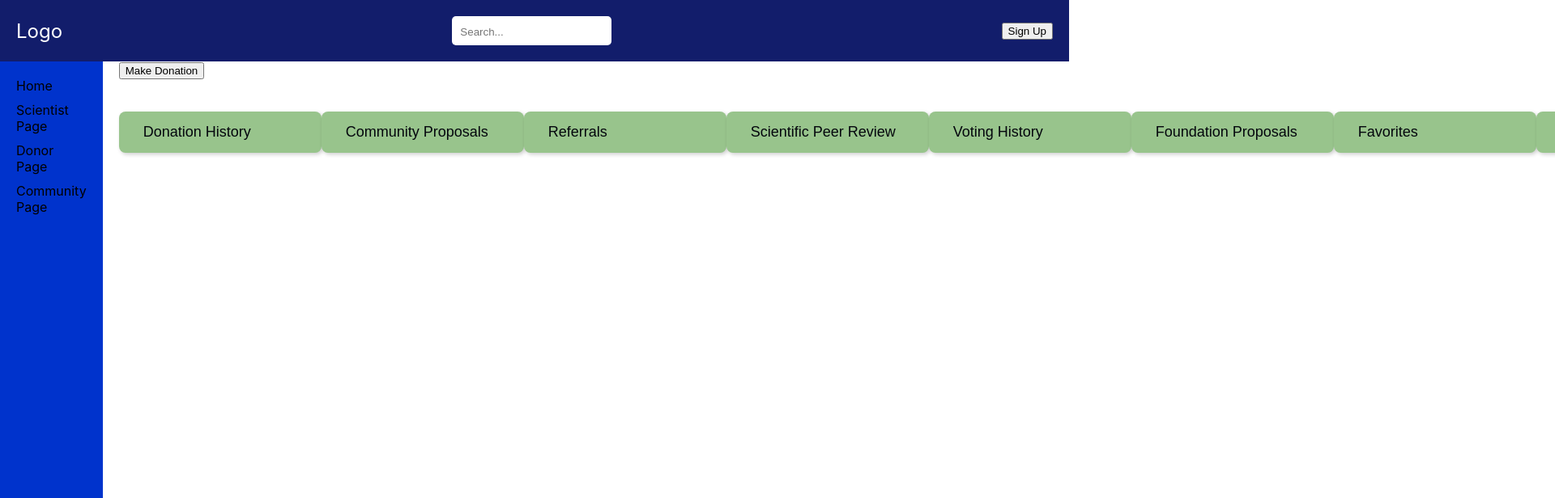
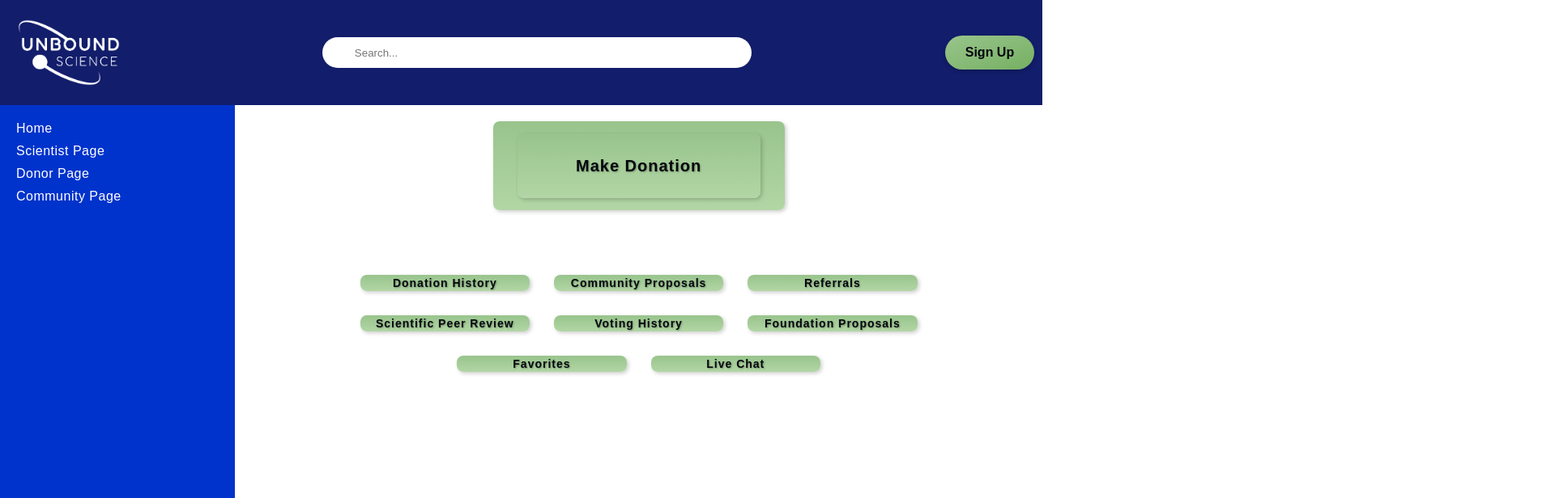
Before and after one commit to Unboundscience/Proof-of-Concept, a React (Create React App) app in the folder unbound-science/: page / in a window 1280 px wide. Both pictures are taken after a click on the item "Donor Page". Shown: the top 616 px of the page at 81% size, 1920 px wide, since content can reach past the window. Built offline with nearby package versions, Linux system fonts and the light colour scheme.

Commit message:
CSS for Donor, Signup, and Home Page

```diff
--- a/unbound-science/src/App.css
+++ b/unbound-science/src/App.css
@@ -3,15 +3,10 @@
   display: flex;
   flex-direction: column; /* Stack header and main content vertically */
   min-height: 100vh;
+  width: 99%;
 }
 
 .container {
   display: flex; /* Make sidebar and main content flexible */
   flex: 1;
 }
-
-.header {
-  display: flex;
-  flex-direction: row;
-  width: 100%; /* Make header take full width */
-}
--- /dev/null
+++ b/unbound-science/src/DonorPage.css
@@ -0,0 +1,56 @@
+/* DonorPage.css */
+
+.donor-page {
+    flex: 1;
+    max-width: 1200px;
+    margin: 0 auto;
+    padding: 20px;
+    display: flex; /* Enable flexbox */
+    flex-direction: column; /* Arrange items vertically */
+    align-items: center; /* Center items horizontally
+   */
+  }
+
+  /* Style for the "Make Donation" button */
+  .make-donation-button {
+    background: linear-gradient(to bottom, #98C48C, #B2D6A5); /* Use your green gradient */
+    color: #04060D;
+    border: none;
+    font-weight: bold;
+    text-shadow: 1px 1px 2px rgba(0, 0, 0, 0.3);
+    letter-spacing: 1px;
+    padding: 15px 30px;
+    border-radius: 8px;
+    cursor: pointer;
+    box-shadow: 2px 2px 5px rgba(0, 0, 0, 0.2);
+    width: 300px; /* Adjust width as needed */
+    height: 80px; /* Adjust height as needed */
+    text-align: center;
+    font-size: 20px; /* Slightly larger font */
+    margin-bottom: 30px; /* Add some space below the button */
+  }
+
+  /* Style for the other buttons */
+  .category-buttons {
+    display: flex;
+    flex-wrap: wrap; /* Allow buttons to wrap onto multiple lines */
+    justify-content: center;
+    gap: 20px; /* Adjust spacing between buttons */
+  }
+
+  .category-buttons button {
+    background: linear-gradient(to bottom, #98C48C, #B2D6A5);
+    color: #04060D;
+    border: none;
+    font-weight: bold;
+    text-shadow: 1px 1px 2px rgba(0, 0, 0, 0.3);
+    letter-spacing: 1px;
+    padding: 15px 30px;
+    border-radius: 8px;
+    cursor: pointer;
+    box-shadow: 2px 2px 5px rgba(0, 0, 0, 0.2);
+    width: calc(33.33% - 40px); /* 3 buttons per row with spacing */
+    height: 150px;  /* Adjust height as needed */
+    text-align: center;
+    font-size: 18px;
+  }
--- a/unbound-science/src/DonorPage.js
+++ b/unbound-science/src/DonorPage.js
@@ -1,23 +1,23 @@
 import React from 'react';
+import './DonorPage.css'
 
 
 function DonorPage() {
 
     return (
-        <div className="landing-page">
-          {/* Your landing page content here */}
-          <div>
-          <button className="scientist-button">Make Donation</button>
+        <div className='donor-page'>
+          <div className='make-donation-button'>
+          <button className="make-donation-button">Make Donation</button>
           </div>
-          <div className="signup-buttons">
-            <button className="scientist-button">Donation History</button>
-            <button className="donor-button">Community Proposals</button>
-            <button className="community-button">Referrals</button>
-            <button className="community-button">Scientific Peer Review</button>
-            <button className="community-button">Voting History</button>
-            <button className="community-button">Foundation Proposals</button>
-            <button className="community-button">Favorites</button>
-            <button className="community-button">Live Chat</button>
+          <div className="category-buttons">
+            <button className="category-buttons">Donation History</button>
+            <button className="category-buttons">Community Proposals</button>
+            <button className="category-buttons">Referrals</button>
+            <button className="category-buttons">Scientific Peer Review</button>
+            <button className="category-buttons">Voting History</button>
+            <button className="category-buttons">Foundation Proposals</button>
+            <button className="category-buttons">Favorites</button>
+            <button className="category-buttons">Live Chat</button>
 
           </div>
         </div>
--- /dev/null
+++ b/unbound-science/src/HomePage.css
@@ -0,0 +1,70 @@
+/* HomePage.css */
+
+.landing-page {
+    flex: 1;
+    max-width: 1200px;
+    margin: 0 auto;
+    padding: 20px;
+}
+
+/* Style for category buttons */
+.category-buttons {
+    display: flex;
+    flex-wrap: wrap;
+    justify-content: center;
+    margin-top: 40px;
+    gap: 10px;
+}
+
+
+.category-buttons button {
+    background: linear-gradient(to bottom, #98C48C, #B2D6A5);
+    color: #04060D;
+    border: none;
+    font-weight: bold;
+    text-shadow: 1px 1px 2px rgba(0, 0, 0, 0.3);
+    letter-spacing: 1px;
+    padding: 2px;
+    border-radius: 8px;
+    cursor: pointer;
+    box-shadow: 2px 2px 5px rgba(0, 0, 0, 0.2);
+    margin: 10px; /* Add margin for spacing */
+    flex: 0 0 calc(25% - 20px); /* Adjust width as needed, ensuring space for margins */
+    text-align: center;
+    width: calc(20% - 20px); /* Adjust width to fit more buttons per row */
+    height: 20px;
+    font-size: 14px; /* Slightly smaller font */
+}
+
+/* Style for video thumbnails (assuming they are buttons) */
+.video-thumbnails {
+    display: flex;
+    flex-wrap: wrap;
+    justify-content: space-around;
+    margin-top: 40px;
+}
+
+.video-thumbnails button {
+    /* Style these buttons to represent video thumbnails */
+    width: 350px; /* Adjust as needed */
+    height: 250px; /* Adjust as needed */
+    background-color: #ccc; /* Placeholder background */
+    border: none;
+    border-radius: 5px;
+    margin: 10px;
+    cursor: pointer;
+}
+
+
+/* Media query for smaller screens */
+@media (max-width: 768px) {
+    .category-buttons button {
+        width: calc(33.33% - 20px); /* 3 buttons per row on smaller screens */
+    }
+}
+
+@media (max-width: 480px) {
+    .category-buttons button {
+        width: calc(50% - 20px); /* 2 buttons per row on even smaller screens */
+    }
+}
--- a/unbound-science/src/components/Header.css
+++ b/unbound-science/src/components/Header.css
@@ -1,33 +1,57 @@
-/* Header.css */
 .header {
     background-color: #121D6B;
     color: white;
-    padding: 20px; /* More padding */
+    padding: 25px 10px; /* Increased padding */
     display: flex;
     align-items: center;
     justify-content: space-between;
+    height: 80px; /* Adjust height as needed */
+    width: 100%;
   }
 
-  .logo {
-    font-size: 24px; /* Or use an image */
+  .logo-image {
+    height: 90px; /* Or set a specific width */
   }
 
   .search-bar {
     background-color: white;
-    border-radius: 5px;
-    padding: 8px;
+    border-radius: 25px; /* More rounded corners */
+    padding: 10px 15px; /* Increased padding */
+    display: flex; /* Use flexbox for icon placement */
+    align-items: center;
+    max-width: 500px; /* Limit search bar width */
+    flex-grow: 3;
   }
 
   .search-bar input {
     border: none;
     outline: none;
+    flex-grow: 1; /* Allow input to take up available space */
+    margin-left: 10px; /* Add space between icon and input */
   }
 
-  .signup-button { /* Adjusted colors to match image */
-    background-color: #0033CC;
-    color: white;
+  .search-bar::before { /* Add a search icon */
+    content: "\f002"; /* Unicode for FontAwesome search icon */
+    font-family: "Font Awesome 5 Free";
+    font-weight: 900;
+    color: #999;
+  }
+
+  .signup-button {
+    background: linear-gradient(to bottom right, #98C48C, #76B062); /* Gradient using primary green and a darker shade */
+    color: #04060D; /* Dark text for contrast */
     border: none;
-    padding: 10px 20px;
-    border-radius: 5px;
+    padding: 12px 25px;
+    border-radius: 25px; /* More pronounced rounded corners */
     cursor: pointer;
+    font-size: 16px;
+    font-weight: bold;
+    font-family: 'Arimo', sans-serif; /* Use your primary typeface */
+    box-shadow: 0px 2px 5px rgba(0, 0, 0, 0.2); /* Subtle shadow */
+    transition: all 0.2s ease-in-out; /* Smooth transitions on hover */
   }
+
+  .signup-button:hover {
+    transform: translateY(-2px); /* Slight lift on hover */
+    box-shadow: 0px 4px 8px rgba(0, 0, 0, 0.3); /* More pronounced shadow on hover */
+  }
--- a/unbound-science/src/components/Navbar.css
+++ b/unbound-science/src/components/Navbar.css
@@ -1,9 +1,14 @@
 /* Navbar.css */
 .navbar {
     width: 250px; /* Wider sidebar */
+    color: #FFFFFF;
+    text-decoration: none;
     background-color: #0033CC;
     padding: 20px;
     margin-right: 20px; /* Add space between sidebar and content */
+    font-size: 16px; /* Adjust as needed */
+    font-weight: 500; /* Slightly bolder */
+    letter-spacing: 0.5px; /* Add subtle letter spacing */
   }
 
   .navbar ul {
@@ -16,7 +21,16 @@
     margin-bottom: 10px;
   }
 
+  .navbar li:hover {
+    background-color: rgba(255, 255, 255, 0.1); /* Subtle background on hover */
+  }
+
   .navbar a {
     color: white;
     text-decoration: none;
   }
+
+  .navbar .active { /* Style the active link */
+    font-weight: bold;
+    text-decoration: underline;
+  }
--- a/unbound-science/src/components/header.js
+++ b/unbound-science/src/components/header.js
@@ -1,15 +1,15 @@
 import React from 'react';
 import './Header.css';
-
+import logo from '../images/USLogo-white.png';
 
 function Header({ onNavigate }) {
   return (
     <header className="header">
-      <div className="logo">Logo</div>
+      <img src={logo} alt="US Logo" className="logo-image" />
       <div className="search-bar">
         <input type="text" placeholder="Search..." />
       </div>
-      <button className="scientist-button" onClick={() => onNavigate('signup')}>Sign Up</button>
+      <button className="signup-button" onClick={() => onNavigate('signup')}>Sign Up</button>
     </header>
   );
 }
--- a/unbound-science/src/components/signuppage.css
+++ b/unbound-science/src/components/signuppage.css
@@ -1,8 +1,11 @@
 .landing-page {
-    flex: 1; /* Take up remaining space */
+    flex: 1;
+    max-width: 1200px;
+    margin: 0 auto;
+    padding: 20px;
   }
 
-  .landing-page h1 { /* Style for main heading */
+  .landing-page h1 {
     color: #121D6B;
     text-align: center;
   }
@@ -14,15 +17,19 @@
   }
 
   .signup-buttons button { /* Different button styling */
-    background-color: #98C48C;
+    background: linear-gradient(to bottom, #98C48C, #B2D6A5);
     color: #04060D;
     border: none;
+    font-weight: bold;
+    text-shadow: 1px 1px 2px rgba(0, 0, 0, 0.3);
+    letter-spacing: 1px;
     padding: 15px 30px;
     border-radius: 8px;
     cursor: pointer;
-    box-shadow: 2px 2px 5px rgba(0, 0, 0, 0.2); /* Subtle shadow */
-    width: 250px; /* Make buttons wider */
-    text-align: left;
+    box-shadow: 2px 2px 5px rgba(0, 0, 0, 0.2);
+    width: 250px;
+    height: 250px;
+    text-align: center;
     font-size: 18px; /* Larger font */
   }
 
--- a/unbound-science/src/components/signuppage.js
+++ b/unbound-science/src/components/signuppage.js
@@ -5,7 +5,8 @@ import './signuppage.css';
 function SignUpPage({ onNavigate }) { // Receive onNavigate prop
   return (
     <div className="landing-page">
-      {/* Your landing page content here */}
+      <h1>One Account, Different Views </h1>
+      <br></br>
       <div className="signup-buttons">
         <button className="scientist-button" onClick={() => onNavigate('scientist')}>Scientist</button>
         <button className="donor-button" onClick={() => onNavigate('donor')}>Donor</button>
--- a/unbound-science/src/index.css
+++ b/unbound-science/src/index.css
@@ -1,12 +1,14 @@
 body {
   margin: 0;
-  font-family: -apple-system, BlinkMacSystemFont, 'Segoe UI', 'Roboto', 'Oxygen',
-    'Ubuntu', 'Cantarell', 'Fira Sans', 'Droid Sans', 'Helvetica Neue',
-    sans-serif;
+  font-family: 'arimo';
   -webkit-font-smoothing: antialiased;
   -moz-osx-font-smoothing: grayscale;
 }
 
+h1 {
+  font-family: 'arimo bold';
+
+}
 code {
   font-family: source-code-pro, Menlo, Monaco, Consolas, 'Courier New',
     monospace;
```
Also changed, not shown: unbound-science/src/HomePage.js (+17 -17 lines), unbound-science/src/images/USLogo-white.png (added).
